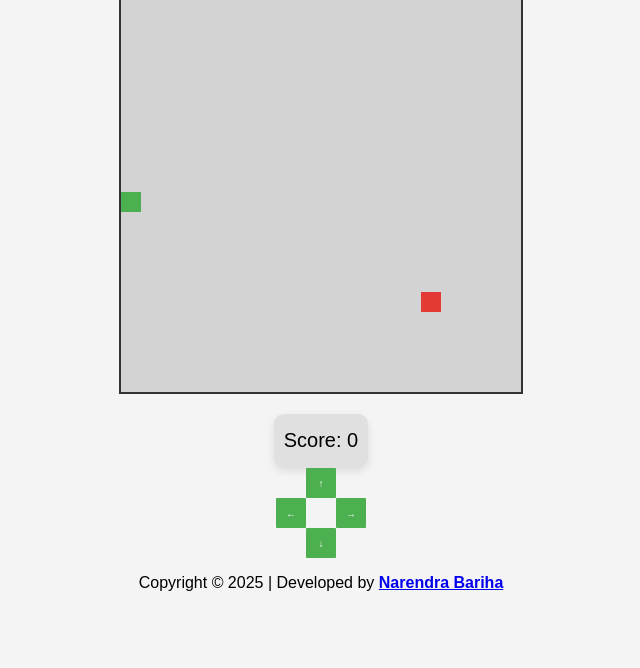
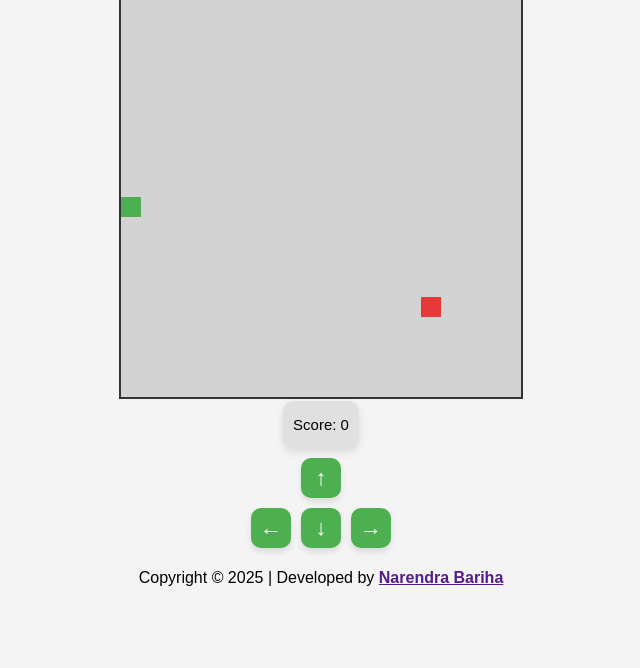
Before and after one commit to ErNarendraBariha/Snake-Game2, a plain HTML site: page index.html in a window 1280 px wide. Shown: the part 132-800 px from the top of the page, without its empty margins (319-959 px from the left). Drawn offline with Linux system fonts and the light colour scheme.

Commit message:
Update index.html

```diff
--- a/index.html
+++ b/index.html
@@ -1,3 +1,4 @@
+
 <!DOCTYPE html>
 <html lang="en">
 <head>
@@ -43,7 +44,7 @@
 
     #game-info {
       text-align: center;
-      margin-top: 20px;
+      margin-top: 2px;
       padding: 10px;
       background-color: #e0e0e0;
       border-radius: 10px;
@@ -51,7 +52,7 @@
     }
 
     #score {
-      font-size: 20px;
+      font-size: 15px;
       margin: 5px 0;
     }
 
@@ -62,46 +63,54 @@
     }
 
     button {
-      padding: 5px 2px;
+      padding: 10px 20px;
       font-size: 10px;
       background-color: #4caf50;
       color: white;
       border: none;
       cursor: pointer;
-      border-radius: 1px;
+      border-radius: 5px;
     }
 
     button:hover {
       background-color: #45a049;
     }
 
-    .controls {
-      display: grid;
-      grid-template-columns: repeat(3, 1fr);
-      gap: 0px;
-      margin-top: 1px;
+    #controls {
+  margin-top: 5px;
+  display: flex;
+  gap: 0px; /* Add vertical gap between the rows */
+  flex-direction: column;
+  align-items: center;
+}
+
+.control-row {
+  display: flex;
+  justify-content: center;
+  margin: 5px 0;
+  gap: 10px; /* Horizontal gap between buttons */
 }
 
 .control-btn {
-      width: 30px;
-      height: 30px;
+  width: 40px;
+  height: 40px;
+  font-size: 22px;
+  font-weight: bold;
+  display: flex;
+  justify-content: center;
+  align-items: center;
   background-color: #4caf50;
   color: white;
   border: none;
-      border-radius: 1px;
-      font-size: 10px;
-      font-weight: bold;
+  border-radius: 10px;
+  box-shadow: 0 4px 6px rgba(0, 0, 0, 0.1);
   cursor: pointer;
 }
 
-    .control-btn:hover {
-      background-color: #ffffff;
+.control-btn:active {
+  background-color: #45a049;
 }
 
-    .empty {
-      background: none;
-      cursor: default;
-    }
   </style>
 </head>
 <body>
@@ -112,16 +121,17 @@
     <p id="game-over" style="display: none;">Game Over!</p>
     <button id="play-again" style="display: none;">Play Again</button>
   </div>
-  <div class="controls">
-    <button class="control-btn empty"></button>
-    <button class="control-btn" id="btn-up">↑</button>
-    <button class="control-btn empty"></button>
-    <button class="control-btn" id="btn-left">←</button>
-    <button class="control-btn empty"></button>
-    <button class="control-btn" id="btn-right">→</button>
-    <button class="control-btn empty"></button>
-    <button class="control-btn" id="btn-down">↓</button>
-    <button class="control-btn empty"></button>
+
+  <!-- Keyboard-Style Controls -->
+  <div id="controls">
+    <div class="control-row">
+      <button id="up" class="control-btn">↑</button>
+    </div>
+    <div class="control-row">
+      <button id="left" class="control-btn">←</button>
+      <button id="down" class="control-btn">↓</button>
+      <button id="right" class="control-btn">→</button>
+    </div>
   </div>
 
   <script>
@@ -130,11 +140,7 @@
     const scoreDisplay = document.getElementById("score");
     const gameOverText = document.getElementById("game-over");
     const playAgainButton = document.getElementById("play-again");
-
-    const btnUp = document.getElementById("btn-up");
-    const btnDown = document.getElementById("btn-down");
-    const btnLeft = document.getElementById("btn-left");
-    const btnRight = document.getElementById("btn-right");
+    const controls = document.getElementById("controls");
 
     let snake = [{ x: 10, y: 10 }];
     let food = { x: 15, y: 15 };
@@ -229,18 +235,19 @@
       }
     }
 
-    function handleButtonPress(btnDirection) {
-      switch (btnDirection) {
-        case "UP":
+    function handleControlClick(event) {
+      const buttonId = event.target.id;
+      switch (buttonId) {
+        case "up":
           if (direction !== "DOWN") direction = "UP";
           break;
-        case "DOWN":
+        case "down":
           if (direction !== "UP") direction = "DOWN";
           break;
-        case "LEFT":
+        case "left":
           if (direction !== "RIGHT") direction = "LEFT";
           break;
-        case "RIGHT":
+        case "right":
           if (direction !== "LEFT") direction = "RIGHT";
           break;
       }
@@ -271,12 +278,7 @@
     }
 
     document.addEventListener("keydown", handleKeyPress);
-
-    btnUp.addEventListener("click", () => handleButtonPress("UP"));
-    btnDown.addEventListener("click", () => handleButtonPress("DOWN"));
-    btnLeft.addEventListener("click", () => handleButtonPress("LEFT"));
-    btnRight.addEventListener("click", () => handleButtonPress("RIGHT"));
-
+    controls.addEventListener("click", handleControlClick);
     playAgainButton.addEventListener("click", resetGame);
 
     createBoard();
@@ -288,10 +290,7 @@
 
 
 
-
-
-
 <p>
   Copyright &copy; <script>document.write(new Date().getFullYear());</script> | Developed by
-  <strong><a href="https://www.linkedin.com/in/narendra-bariha/" target="_blank" rel="noopener noreferrer">Narendra Bariha</a></strong>
+  <strong><a href="" >Narendra Bariha</a></strong>
 </p>
```
Lines whose indentation alone changed are shown as unchanged.
